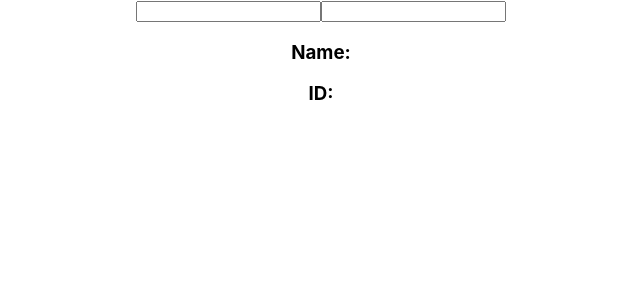
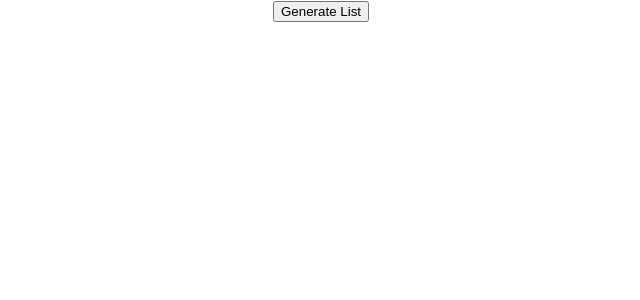
Before and after one commit to tnmy2426/first_react_app, a React (Create React App) app: page / in a window 1280 px wide. Shown: the top 300 px of the page, without its empty margins (319-959 px from the left). Built offline with nearby package versions, Linux system fonts and the light colour scheme.

Commit message:
React Hooks- useState() with array. Genarating a random number list on onClick method

```diff
--- a/src/App.js
+++ b/src/App.js
@@ -1,7 +1,8 @@
 import React from 'react';
 // import logo from './logo.svg';
 import './App.css';
-import HookUseStateWithObject from './components/HookUseStateWithObject';
+import HookUseStateWithArray from './components/HookUseStateWithArray';
+// import HookUseStateWithObject from './components/HookUseStateWithObject';
 // import CompOne from './components/CompOne';
 // import HookCounter from './components/HookCounter';
 // import { UserProvider } from './components/UserContext';
@@ -97,7 +98,8 @@ function App() {
 
       {/* REACT HOOKS */}
       {/* <HookCounter /> */}
-      <HookUseStateWithObject />
+      {/* <HookUseStateWithObject /> */}
+      <HookUseStateWithArray />
     </div>
   );
 }
--- /dev/null
+++ b/src/components/HookUseStateWithArray.js
@@ -0,0 +1,26 @@
+import React, { useState } from 'react'
+
+const HookUseStateWithArray = () => {
+    const [lists, setlists] = useState([])
+
+    const generateList = () => {
+        setlists([...lists, {
+            id: lists.length,
+            value: Math.floor(Math.random() * 10)
+        }])
+    }
+    return (
+        <div>
+            <button onClick={generateList} >Generate List</button>
+            <ul>
+                {
+                    lists.map(list => {
+                        return <li key={list.id}> {list.value} </li>
+                    })
+                }
+            </ul>
+        </div>
+    )
+}
+
+export default HookUseStateWithArray
--- a/src/components/HookUseStateWithObject.js
+++ b/src/components/HookUseStateWithObject.js
@@ -4,7 +4,7 @@ const HookUseStateWithObject = () => {
 
     const [info, setinfo] = useState({
         name: "",
-        id: null
+        id: ""
     })
     return (
         <div>
```
